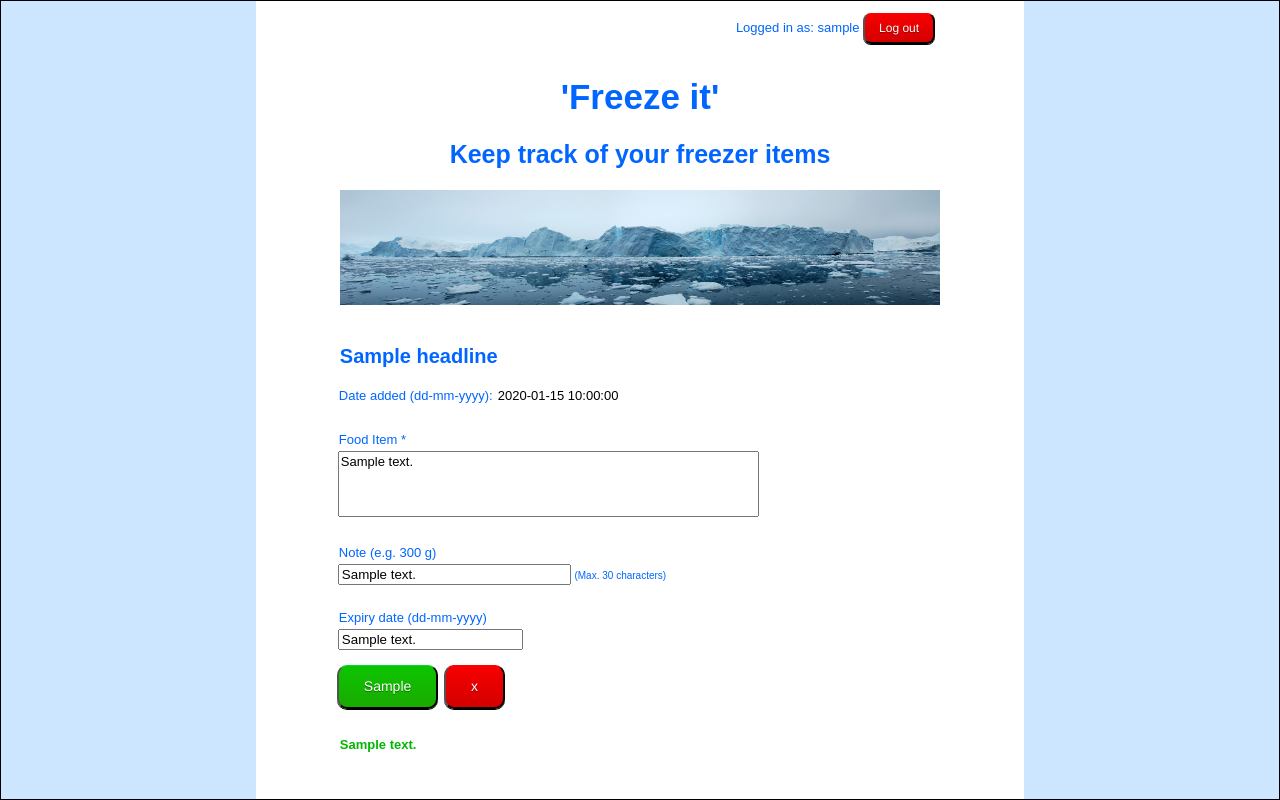
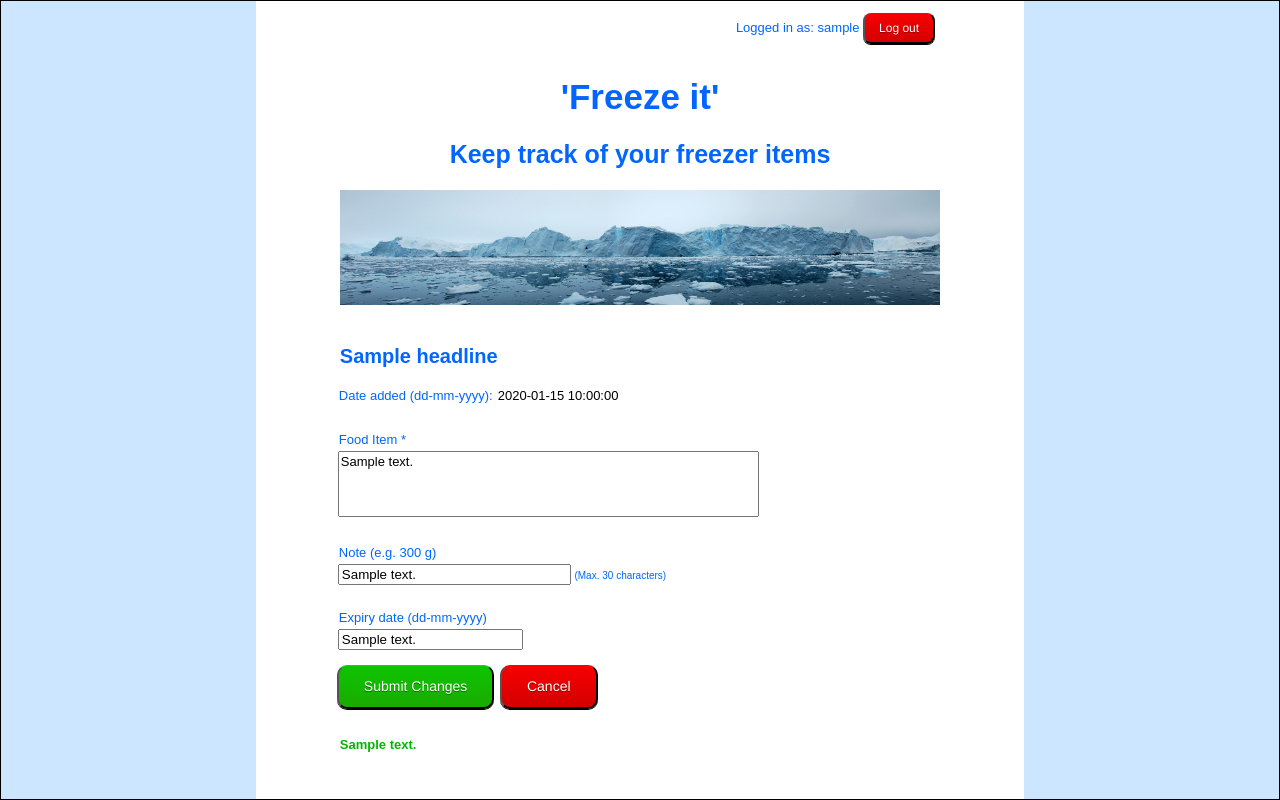
Before and after one commit to kirstine78/freeze-it, a Python web app: template templates/food.html in a window 1280 px wide. Run offline with Jinja, Linux system fonts and the light colour scheme; the template is opened without the code that fills it: most values are stand-ins (such as "Sample title", 1, 10 or a date in 2020); some libraries are stand-ins or nearby versions.

Commit message:
adding some comment

```diff
--- a/emailFunctions.py
+++ b/emailFunctions.py
@@ -1,6 +1,8 @@
 
 import logging
 from google.appengine.api import mail
+
+############# FREEZE-IT #########################
 
 def sendEmail(emailAddress, password):
     logging.debug("email address is %s" %emailAddress)
--- a/templates/food.html
+++ b/templates/food.html
@@ -279,9 +279,9 @@
 									<br>
 									<br>
 
-									<input id="margin_butt" class="button" type="submit" value="{{change_button}}">
+									<input id="margin_butt" class="button" type="submit" value="Submit Changes">
 
-									<input id="margin_butt" class="button_red" type="button" value="{{passive_button}}" onclick="location.href='/frontpage';">
+									<input id="margin_butt" class="button_red" type="button" value="Cancel" onclick="location.href='/frontpage';">
 
 									<br>
 									<br>
```
